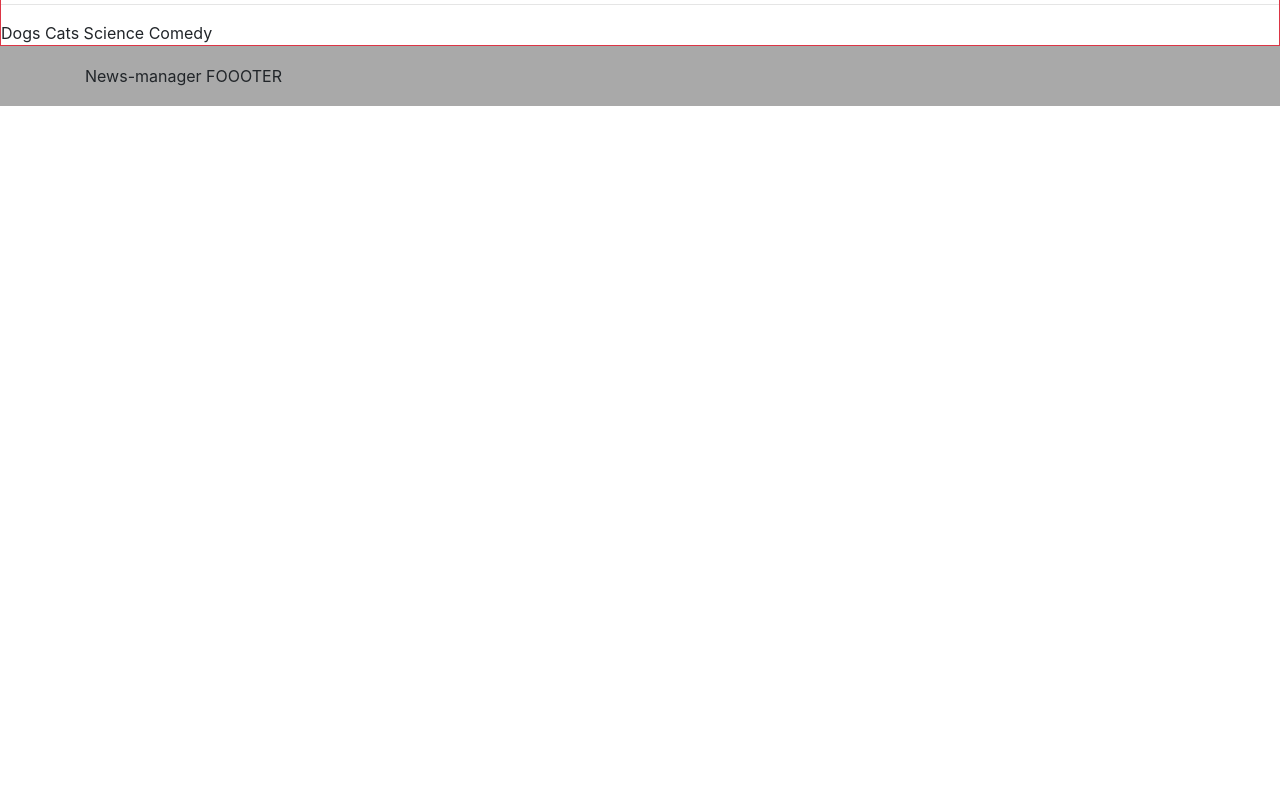
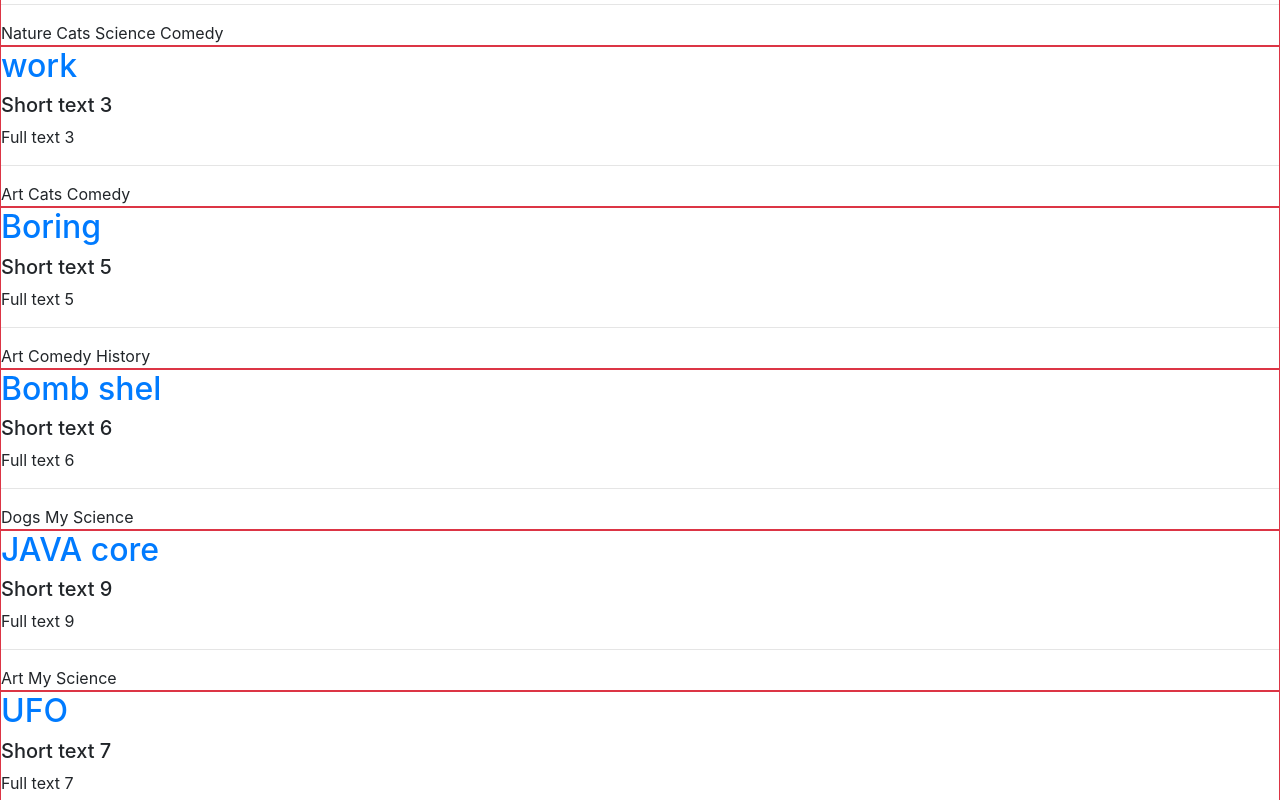
Before and after one commit to demis131194/NewsManagerReact, a React (Create React App) app: page / in a window 1280 px wide. Shown: the part 440-1240 px from the top of the page. Before the commit the page ends 800 px from the top, so only its background shows below. Built offline with nearby package versions, Linux system fonts and the light colour scheme.

Commit message:
extract state, add data into state.

```diff
--- a/src/components/App.jsx
+++ b/src/components/App.jsx
@@ -14,7 +14,7 @@ class App extends Component {
             <div>
                 <BrowserRouter>
                     <Header />
-                    <Content />
+                    <Content news={this.props.news}/>
                     <Footer />
                 </BrowserRouter>
             </div>
--- a/src/components/Content/Content.jsx
+++ b/src/components/Content/Content.jsx
@@ -14,7 +14,7 @@ class Content extends Component {
     render() {
         return (
             <Container fluid='true'>
-                    <Route render={ () => <MainPage /> } path='/' exact/>
+                    <Route render={ () => <MainPage news={this.props.news}/> } path='/' exact/>
                     <Route render={ () => <LoginPage /> } path='/login' />
                     <Route render={ () => <RegisterPage /> } path='/register' />
             </Container>
--- a/src/components/Content/MainPage/MainPage.jsx
+++ b/src/components/Content/MainPage/MainPage.jsx
@@ -15,7 +15,7 @@ class MainPage extends Component {
                 <hr/>
                 <hr/>
                 <hr/>
-                <NewsList />
+                <NewsList news={this.props.news}/>
             </div>
         );
     }
--- a/src/components/Content/MainPage/NewsList/NewsList.jsx
+++ b/src/components/Content/MainPage/NewsList/NewsList.jsx
@@ -1,67 +1,5 @@
 import React, { Component } from 'react';
 import NewsItem from './NewsItem/NewsItem';
-
-
-let news = [
-    {
-        "id": 1,
-        "title": "Robokop",
-        "shortText": "Short text 1",
-        "fullText": "Full text 1",
-        "creationDate": "2020-01-27 02:50:39.000",
-        "modificationDate": "2020-02-25 11:53:25.229",
-        "author": {
-            "id": 1,
-            "name": "Dima",
-            "surname": "Ford"
-        },
-        "tags": [
-            {
-                "id": 6,
-                "name": "My"
-            },
-            {
-                "id": 2,
-                "name": "Science"
-            },
-            {
-                "id": 3,
-                "name": "Comedy"
-            }
-        ]
-    },
-    {
-        "id": 11,
-        "title": "Postgresql",
-        "shortText": "Short text 11",
-        "fullText": "Full text 11",
-        "creationDate": "2020-01-01 00:49:39.000",
-        "modificationDate": "2020-02-25 11:53:25.229",
-        "author": {
-            "id": 1,
-            "name": "Dima",
-            "surname": "Ford"
-        },
-        "tags": [
-            {
-                "id": 7,
-                "name": "Dogs"
-            },
-            {
-                "id": 8,
-                "name": "Cats"
-            },
-            {
-                "id": 2,
-                "name": "Science"
-            },
-            {
-                "id": 3,
-                "name": "Comedy"
-            }
-        ]
-    }
-];
 
 class NewsList extends Component {
 
@@ -70,11 +8,9 @@ class NewsList extends Component {
     }
 
     render() {
-
-
         return (
             <div>
-                {news.map( news => <NewsItem news={news}/>)}
+                {this.props.news.map( news => <NewsItem news={news}/>)}
             </div>
         )
     }
--- a/src/index.js
+++ b/src/index.js
@@ -1,5 +1,7 @@
 import React from 'react';
 import {render} from 'react-dom';
 import App from './components/App'
+import state from './redux/state'
 
-render(<App />, document.getElementById('root'));
+
+render(<App news={state.news}/>, document.getElementById('root'));
--- /dev/null
+++ b/src/redux/state.js
@@ -0,0 +1,301 @@
+let state = {
+    news: [
+        {
+            "id": 8,
+            "title": "Warning",
+            "shortText": "Short text 8",
+            "fullText": "Full text 8",
+            "creationDate": "2020-01-15 01:50:39.000",
+            "modificationDate": "2020-02-09 21:25:55.529",
+            "author": {
+                "id": 7,
+                "name": "Dima",
+                "surname": "Ford"
+            },
+            "tags": [
+                {
+                    "id": 5,
+                    "name": "Art"
+                },
+                {
+                    "id": 6,
+                    "name": "My"
+                }
+            ]
+        },
+        {
+            "id": 2,
+            "title": "WoRk",
+            "shortText": "Short text 2",
+            "fullText": "Full text 2",
+            "creationDate": "2020-01-04 00:50:39.000",
+            "modificationDate": "2020-02-09 21:25:55.529",
+            "author": {
+                "id": 7,
+                "name": "Dima",
+                "surname": "Ford"
+            },
+            "tags": [
+                {
+                    "id": 4,
+                    "name": "Nature"
+                },
+                {
+                    "id": 8,
+                    "name": "Cats"
+                },
+                {
+                    "id": 2,
+                    "name": "Science"
+                },
+                {
+                    "id": 3,
+                    "name": "Comedy"
+                }
+            ]
+        },
+        {
+            "id": 3,
+            "title": "work",
+            "shortText": "Short text 3",
+            "fullText": "Full text 3",
+            "creationDate": "2020-01-02 00:50:39.000",
+            "modificationDate": "2020-02-09 21:25:55.529",
+            "author": {
+                "id": 3,
+                "name": "Sova",
+                "surname": "Sovna"
+            },
+            "tags": [
+                {
+                    "id": 5,
+                    "name": "Art"
+                },
+                {
+                    "id": 8,
+                    "name": "Cats"
+                },
+                {
+                    "id": 3,
+                    "name": "Comedy"
+                }
+            ]
+        },
+        {
+            "id": 5,
+            "title": "Boring",
+            "shortText": "Short text 5",
+            "fullText": "Full text 5",
+            "creationDate": "2020-01-13 02:50:39.000",
+            "modificationDate": "2020-02-09 21:25:55.529",
+            "author": {
+                "id": 5,
+                "name": "Vasya",
+                "surname": "Asin"
+            },
+            "tags": [
+                {
+                    "id": 5,
+                    "name": "Art"
+                },
+                {
+                    "id": 3,
+                    "name": "Comedy"
+                },
+                {
+                    "id": 1,
+                    "name": "History"
+                }
+            ]
+        },
+        {
+            "id": 6,
+            "title": "Bomb shel",
+            "shortText": "Short text 6",
+            "fullText": "Full text 6",
+            "creationDate": "2020-01-14 02:50:39.000",
+            "modificationDate": "2020-02-09 21:25:55.529",
+            "author": {
+                "id": 8,
+                "name": "Dima",
+                "surname": "Jackson"
+            },
+            "tags": [
+                {
+                    "id": 7,
+                    "name": "Dogs"
+                },
+                {
+                    "id": 6,
+                    "name": "My"
+                },
+                {
+                    "id": 2,
+                    "name": "Science"
+                }
+            ]
+        },
+        {
+            "id": 9,
+            "title": "JAVA core",
+            "shortText": "Short text 9",
+            "fullText": "Full text 9",
+            "creationDate": "2020-01-21 02:50:39.000",
+            "modificationDate": "2020-02-09 21:25:55.529",
+            "author": {
+                "id": 8,
+                "name": "Dima",
+                "surname": "Jackson"
+            },
+            "tags": [
+                {
+                    "id": 5,
+                    "name": "Art"
+                },
+                {
+                    "id": 6,
+                    "name": "My"
+                },
+                {
+                    "id": 2,
+                    "name": "Science"
+                }
+            ]
+        },
+        {
+            "id": 7,
+            "title": "UFO",
+            "shortText": "Short text 7",
+            "fullText": "Full text 7",
+            "creationDate": "2020-01-17 02:50:39.000",
+            "modificationDate": "2020-02-09 21:25:55.529",
+            "author": {
+                "id": 4,
+                "name": "Artem",
+                "surname": "Hlebny"
+            },
+            "tags": [
+                {
+                    "id": 2,
+                    "name": "Science"
+                },
+                {
+                    "id": 3,
+                    "name": "Comedy"
+                },
+                {
+                    "id": 1,
+                    "name": "History"
+                }
+            ]
+        },
+        {
+            "id": 4,
+            "title": "News",
+            "shortText": "Short text 4",
+            "fullText": "Full text 4",
+            "creationDate": "2020-01-10 00:50:39.000",
+            "modificationDate": "2020-02-09 21:25:55.529",
+            "author": {
+                "id": 4,
+                "name": "Artem",
+                "surname": "Hlebny"
+            },
+            "tags": [
+                {
+                    "id": 7,
+                    "name": "Dogs"
+                },
+                {
+                    "id": 8,
+                    "name": "Cats"
+                },
+                {
+                    "id": 2,
+                    "name": "Science"
+                },
+                {
+                    "id": 3,
+                    "name": "Comedy"
+                },
+                {
+                    "id": 1,
+                    "name": "History"
+                }
+            ]
+        }
+    ],
+    tags: [
+        {
+            "id": 1,
+            "name": "History"
+        },
+        {
+            "id": 2,
+            "name": "Science"
+        },
+        {
+            "id": 3,
+            "name": "Comedy"
+        },
+        {
+            "id": 4,
+            "name": "Nature"
+        },
+        {
+            "id": 5,
+            "name": "Art"
+        },
+        {
+            "id": 6,
+            "name": "My"
+        },
+        {
+            "id": 7,
+            "name": "Dogs"
+        },
+        {
+            "id": 8,
+            "name": "Cats"
+        }
+    ],
+    authors: [
+        {
+            "id": 2,
+            "name": "Vasya",
+            "surname": "Pupkin"
+        },
+        {
+            "id": 3,
+            "name": "Sova",
+            "surname": "Sovna"
+        },
+        {
+            "id": 4,
+            "name": "Artem",
+            "surname": "Hlebny"
+        },
+        {
+            "id": 5,
+            "name": "Vasya",
+            "surname": "Asin"
+        },
+        {
+            "id": 6,
+            "name": "Nikita",
+            "surname": "Semenov"
+        },
+        {
+            "id": 7,
+            "name": "Dima",
+            "surname": "Ford"
+        },
+        {
+            "id": 8,
+            "name": "Dima",
+            "surname": "Jackson"
+        }
+    ],
+}
+
+export default state;
```
